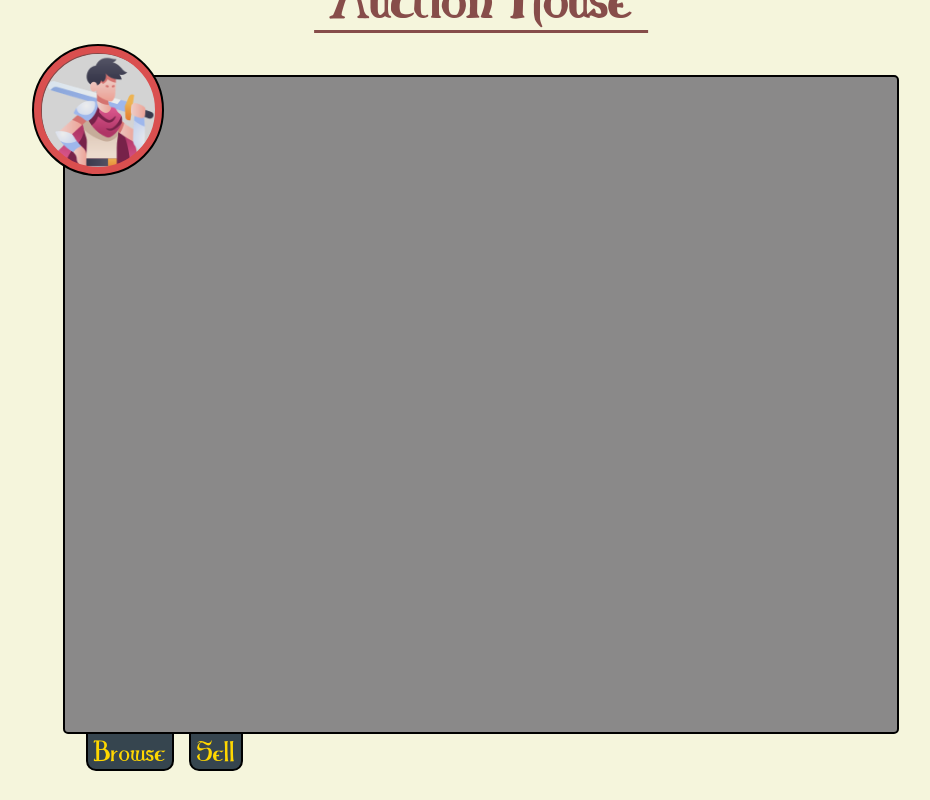
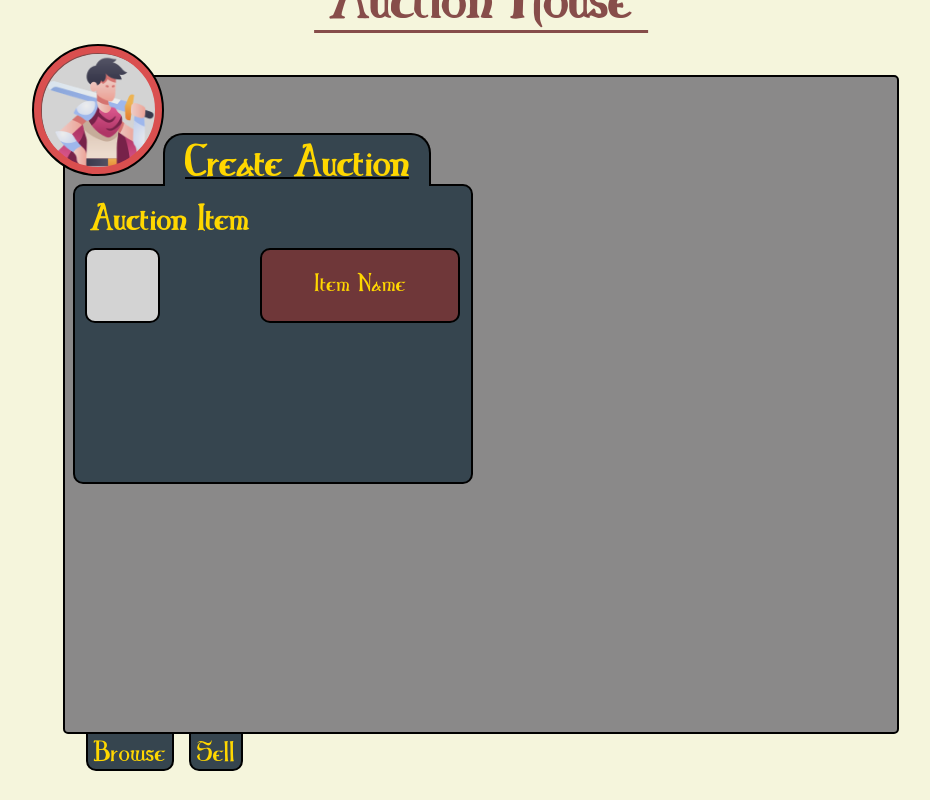
Before and after one commit to PetriK93/Moonveil-Market, a React (Vite) app in the folder client/: page / in a window 1280 px wide. Both pictures are taken after a click on the button "Sell". Shown: the part 955-1755 px from the top of the page, without its empty margins (167-1097 px from the left). Built offline with nearby package versions, Linux system fonts and the light colour scheme.

Commit message:
SellTab progress
Created a basic layout for the item that you can sell. You can drag and drop your item into a box and it will display the item's name on the right side.

```diff
--- a/client/src/components/AuctionHouse/AuctionHouse.jsx
+++ b/client/src/components/AuctionHouse/AuctionHouse.jsx
@@ -77,6 +77,7 @@ const Home = () => {
   const handleSell = () => {
     setIsSellFlashing(true);
     setTab("sell");
+    setDropdown(null);
     // Makes sure the animation has time to play out
     setTimeout(() => {
       setIsSellFlashing(false);
@@ -522,6 +523,16 @@ const Home = () => {
               alt="Class portrait"
             />
           </div>
+          <div className={styles.createAuctionSection}>
+            <h2 id={styles.createAuctionTitle}>Create Auction</h2>
+            <div className={styles.auctionItem}>
+              <h3 id={styles.auctionItemTitle}>Auction Item</h3>
+              <div className={styles.auctionWrapper}>
+                <div className={styles.dropZone}></div>
+                <div className={styles.itemName}>Item Name</div>
+              </div>
+            </div>
+          </div>
         </div>
       )}
       <div className={styles.tabsContainer}>
--- a/client/src/components/AuctionHouse/AuctionHouseStyles.module.css
+++ b/client/src/components/AuctionHouse/AuctionHouseStyles.module.css
@@ -247,6 +247,7 @@ form {
 }
 
 .categorySection {
+  position: relative;
   display: flex;
   flex-direction: column;
   width: 320px;
@@ -261,10 +262,10 @@ form {
   border-radius: 5px;
   gap: 2px;
   padding-bottom: 8px;
+  z-index: 99;
 }
 
 .category {
-  position: relative;
   display: flex;
   align-items: center;
   width: 300px;
@@ -315,7 +316,6 @@ form {
 }
 
 .dropdown.open {
-  max-height: 600px;
   opacity: 1;
   animation: dropdownOpen 0.4s forwards;
 }
@@ -430,3 +430,95 @@ form {
   border: 2px solid black;
   background-color: rgb(138, 137, 137);
 }
+
+.createAuctionSection {
+  position: relative;
+  display: flex;
+  flex-direction: column;
+  width: 360px;
+  min-height: 550px;
+  height: auto;
+  background-color: transparent;
+  border: none;
+  color: gold;
+  margin-top: 33px;
+  margin-left: 6px;
+  text-align: start;
+  border-radius: 5px;
+  gap: 2px;
+  padding-bottom: 8px;
+  z-index: 1;
+  background-color: transparent;
+}
+
+#createAuctionTitle {
+  display: inline-block;
+  background-color: #36454f;
+  color: gold;
+  margin-left: 92px;
+  margin-top: 23px;
+  padding: 0;
+  text-align: center;
+  border: 2px solid black;
+  text-decoration: underline;
+  text-decoration-color: black;
+  text-decoration-thickness: 2px;
+  border-bottom: none;
+  border-radius: 20px 20px 0 0;
+  z-index: 99;
+  font-size: 1.4rem;
+}
+
+.auctionItem {
+  display: flex;
+  flex-direction: column;
+  width: 400px;
+  min-height: 300px;
+  background-color: #36454f;
+  margin-top: -22px;
+  margin-left: 2px;
+  border: 2px solid black;
+  border-radius: 10px;
+  padding-left: 10px;
+  padding-top: 10px;
+}
+
+#auctionItemTitle {
+  background-color: transparent;
+  color: gold;
+  margin-left: 0;
+  margin-top: -5px;
+  padding-left: 5px;
+  padding-top: 5px;
+}
+
+.auctionWrapper {
+  display: flex;
+  flex-direction: row;
+  justify-content: flex-start;
+  align-items: center;
+  gap: 100px;
+  background-color: transparent;
+  height: 75px;
+  margin-top: -10px;
+}
+
+.auctionWrapper .dropZone {
+  width: 75px;
+  height: 75px;
+  background-color: lightgrey;
+  border: 2px solid black;
+  border-radius: 10px;
+}
+
+.auctionWrapper .itemName {
+  width: 200px;
+  height: 75px;
+  background-color: var(--brown-color);
+  border: 2px solid black;
+  border-radius: 10px;
+  color: gold;
+  text-align: center;
+  line-height: 65px;
+  font-size: 0.8rem;
+}
```
